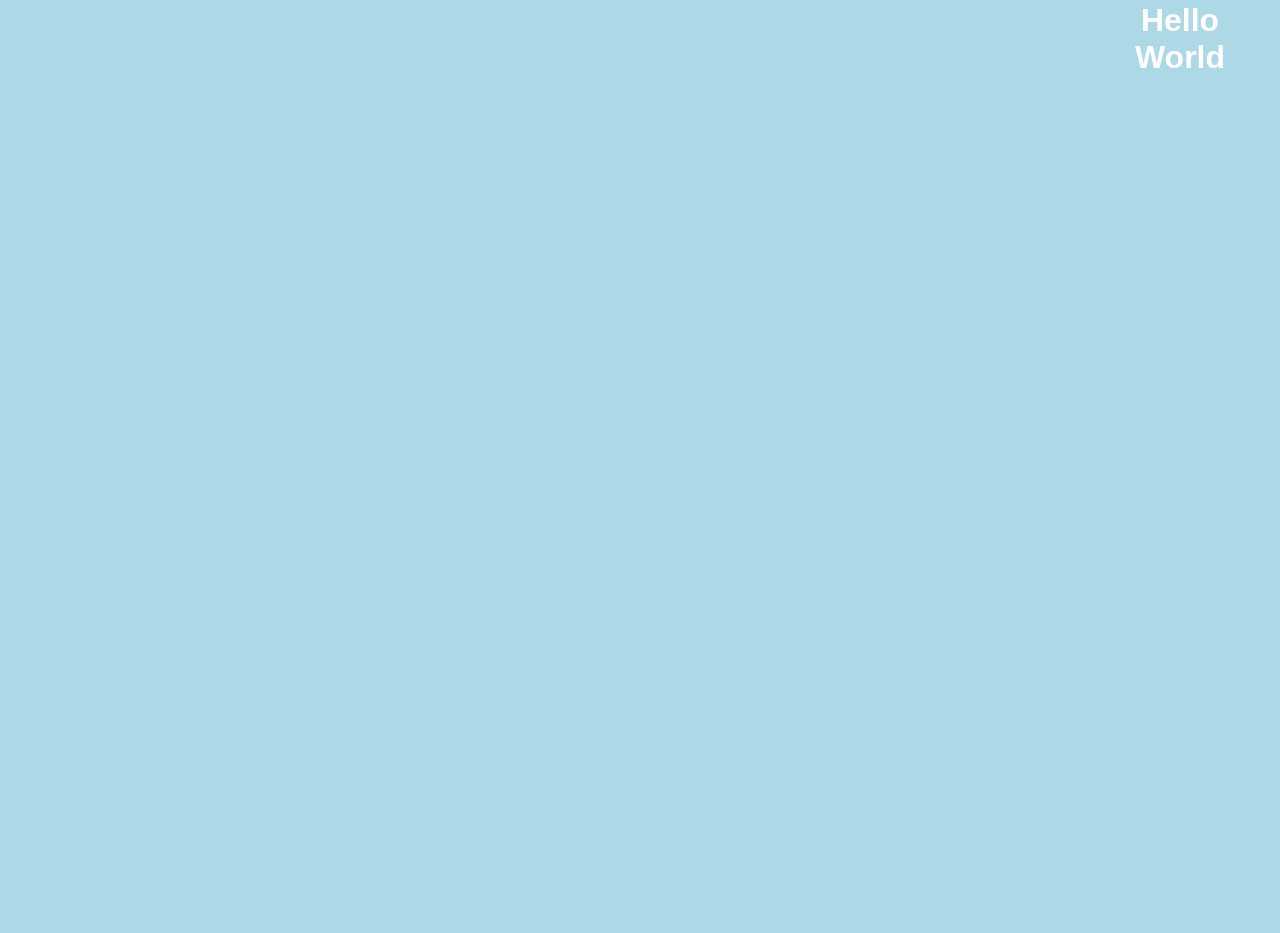
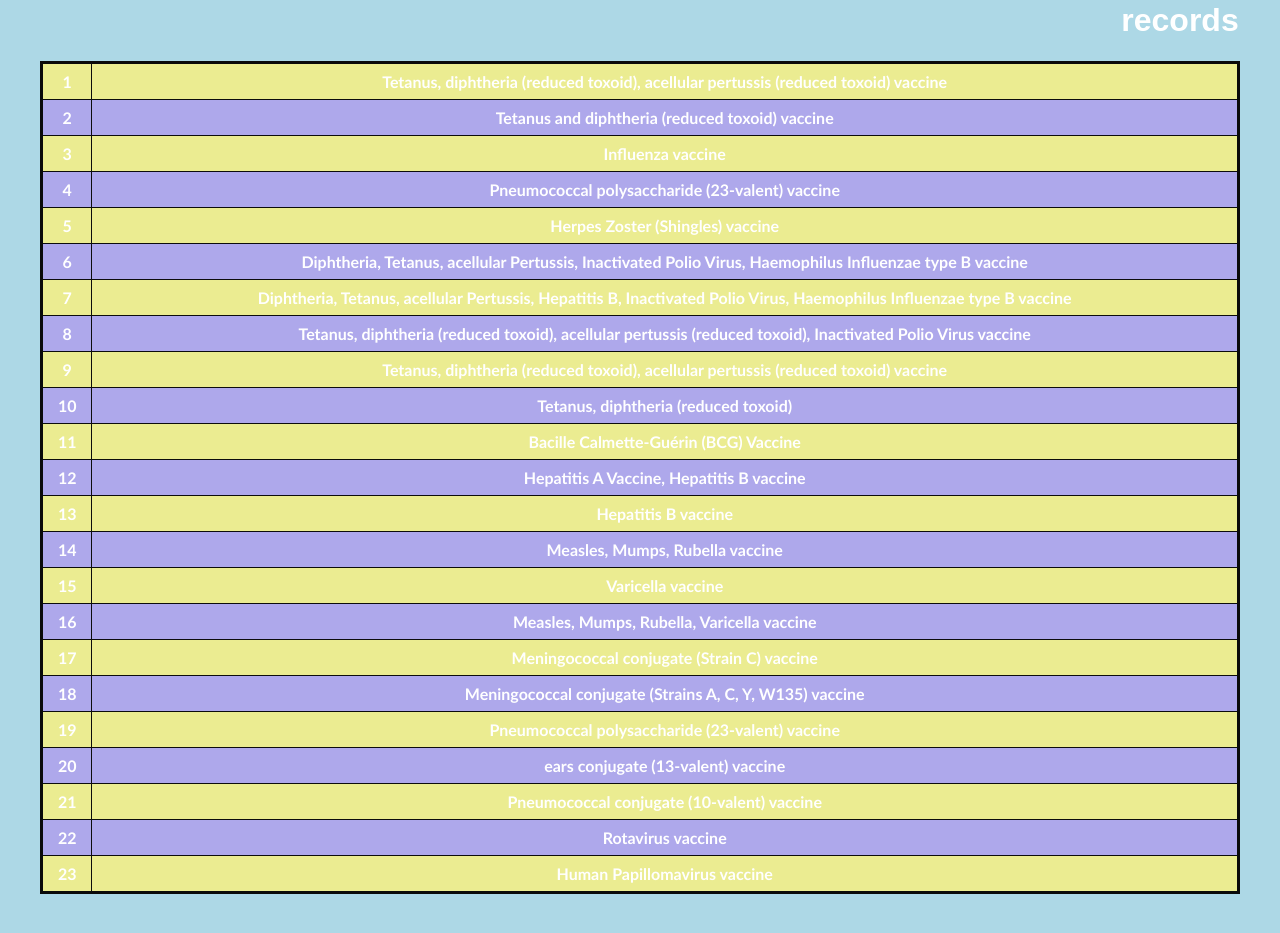
Before and after one commit to jadhlady/nwHacks2020, a React (Create React App) app in the folder immulist/: page /dashboard in a window 1280 px wide. Shown: the part 443-1376 px from the top of the page. Before the commit the page ends 800 px from the top, so only its background shows below. Built offline with nearby package versions, Linux system fonts and the light colour scheme.

Commit message:
add records table

```diff
--- /dev/null
+++ b/immulist/src/DashBoard.css
@@ -0,0 +1,25 @@
+#title {
+    text-align: center;
+    font-family: arial, sans-serif;
+  }
+  #records {
+    text-align: center;
+    font-family: "Trebuchet MS", Arial, Helvetica, sans-serif;
+    border-collapse: collapse;
+    border: 3px solid rgb(10, 10, 10);
+    width: 100%;
+  }
+  #records td, #students th {
+    border: 1px solid rgb(12, 12, 12);
+    padding: 8px;
+  }
+  #records tr:nth-child(even){background-color: rgb(174, 168, 235);}
+  #records tr:nth-child(odd){background-color: rgb(235, 236, 145);}
+  #records tr:hover {background-color: rgb(246, 171, 73);}
+  #records th {
+    padding-top: 12px;
+    padding-bottom: 12px;
+    text-align: center;
+    background-color: #4CAF50;
+    color: white;
+  }
--- a/immulist/src/DashBoard.js
+++ b/immulist/src/DashBoard.js
@@ -1,9 +1,135 @@
+
 import React from "react";
+import './DashBoard.css';
 
 class DashBoard extends React.Component{
+    state = {
+        recordsData: undefined,
+        vaccinesData: undefined,
+    }
+    renderVaccines = () => {
+
+    }
+    renderRecords = () => {
+        let data = {
+            "result": [
+                {
+                "_id": 1,
+                "name": "Tetanus, diphtheria (reduced toxoid), acellular pertussis (reduced toxoid) vaccine"
+                },
+                {
+                "_id": 2,
+                "name": "Tetanus and diphtheria (reduced toxoid) vaccine"
+                },
+                {
+                "_id": 3,
+                "name": "Influenza vaccine"
+                },
+                {
+                "_id": 4,
+                "name": "Pneumococcal polysaccharide (23-valent) vaccine"
+                },
+                {
+                "_id": 5,
+                "name": "Herpes Zoster (Shingles) vaccine"
+                },
+                {
+                "_id": 6,
+                "name": "Diphtheria, Tetanus, acellular Pertussis, Inactivated Polio Virus, Haemophilus Influenzae type B vaccine"
+                },
+                {
+                "_id": 7,
+                "name": "Diphtheria, Tetanus, acellular Pertussis, Hepatitis B, Inactivated Polio Virus, Haemophilus Influenzae type B vaccine"
+                },
+                {
+                "_id": 8,
+                "name": "Tetanus, diphtheria (reduced toxoid), acellular pertussis (reduced toxoid), Inactivated Polio Virus vaccine"
+                },
+                {
+                "_id": 9,
+                "name": "Tetanus, diphtheria (reduced toxoid), acellular pertussis (reduced toxoid) vaccine"
+                },
+                {
+                "_id": 10,
+                "name": "Tetanus, diphtheria (reduced toxoid)"
+                },
+                {
+                "_id": 11,
+                "name": "Bacille Calmette-Guérin (BCG) Vaccine"
+                },
+                {
+                "_id": 12,
+                "name": "Hepatitis A Vaccine, Hepatitis B vaccine"
+                },
+                {
+                "_id": 13,
+                "name": "Hepatitis B vaccine"
+                },
+                {
+                "_id": 14,
+                "name": "Measles, Mumps, Rubella vaccine"
+                },
+                {
+                "_id": 15,
+                "name": "Varicella vaccine"
+                },
+                {
+                "_id": 16,
+                "name": "Measles, Mumps, Rubella, Varicella vaccine"
+                },
+                {
+                "_id": 17,
+                "name": "Meningococcal conjugate (Strain C) vaccine"
+                },
+                {
+                "_id": 18,
+                "name": "Meningococcal conjugate (Strains A, C, Y, W135) vaccine"
+                },
+                {
+                "_id": 19,
+                "name": "Pneumococcal polysaccharide (23-valent) vaccine"
+                },
+                {
+                "_id": 20,
+                "name": "ears conjugate (13-valent) vaccine"
+                },
+                {
+                "_id": 21,
+                "name": "Pneumococcal conjugate (10-valent) vaccine"
+                },
+                {
+                "_id": 22,
+                "name": "Rotavirus vaccine"
+                },
+                {
+                "_id": 23,
+                "name": "Human Papillomavirus vaccine"
+                }
+                ]
+            }
+            return data.result.map((va) => {
+                const { _id, name} = va //destructuring
+                return (
+                   <tr key={_id}>
+                      <td>{_id}</td>
+                      <td>{name}</td>
+                   </tr>
+                )
+             })
+
+    }
     render(){
         return (
-            <h1>Hello World</h1>
+            <div className="body">
+                <div className="records">
+                <h1>records</h1>
+                    <table id="records">
+                        <tbody>
+                            {this.renderRecords()}
+                        </tbody>
+                    </table>
+                </div>
+            </div>
         );
     }
 }
--- a/immulist/src/SplashScreen.js
+++ b/immulist/src/SplashScreen.js
@@ -5,7 +5,7 @@ import "./styles.css";
 export default function SplashInfo() {
   return (
     <div className="landing">
-
+       <h1>Landing</h1>
     </div>
   );
 }
```
